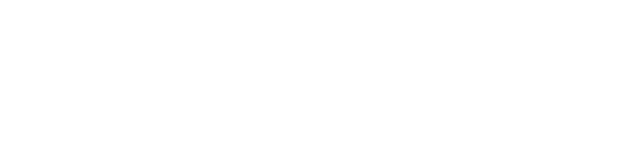
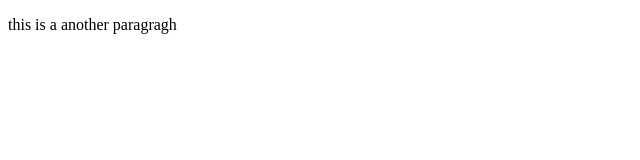
Before and after one commit to Jessicazzzzzz/learnig-git, a plain HTML site: page index.html in a window 1280 px wide. Shown: the whole page, without its empty margins (0-640 px from the left). Drawn offline with Linux system fonts and the light colour scheme.

Commit message:
added another p a tag

```diff
--- a/index.html
+++ b/index.html
@@ -6,7 +6,7 @@
 
 </head>
 <body>
-
+<p>this is a another paragragh</p>
 
 
 </body>
```
